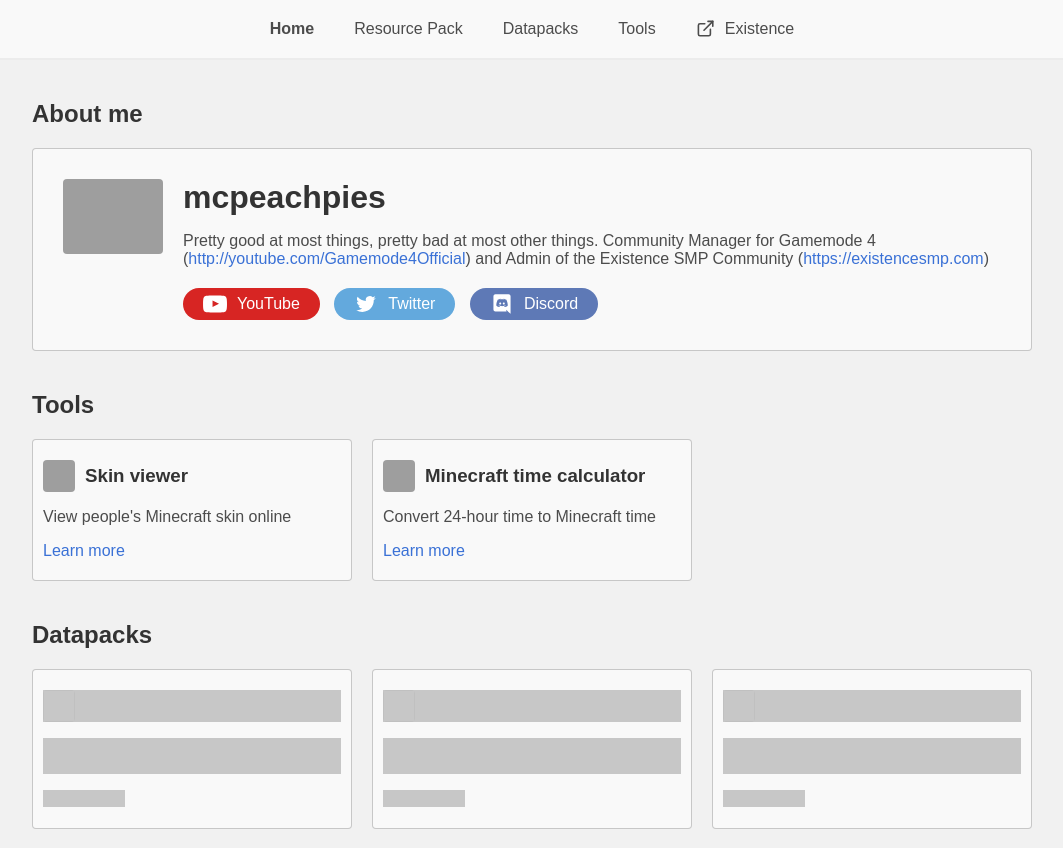
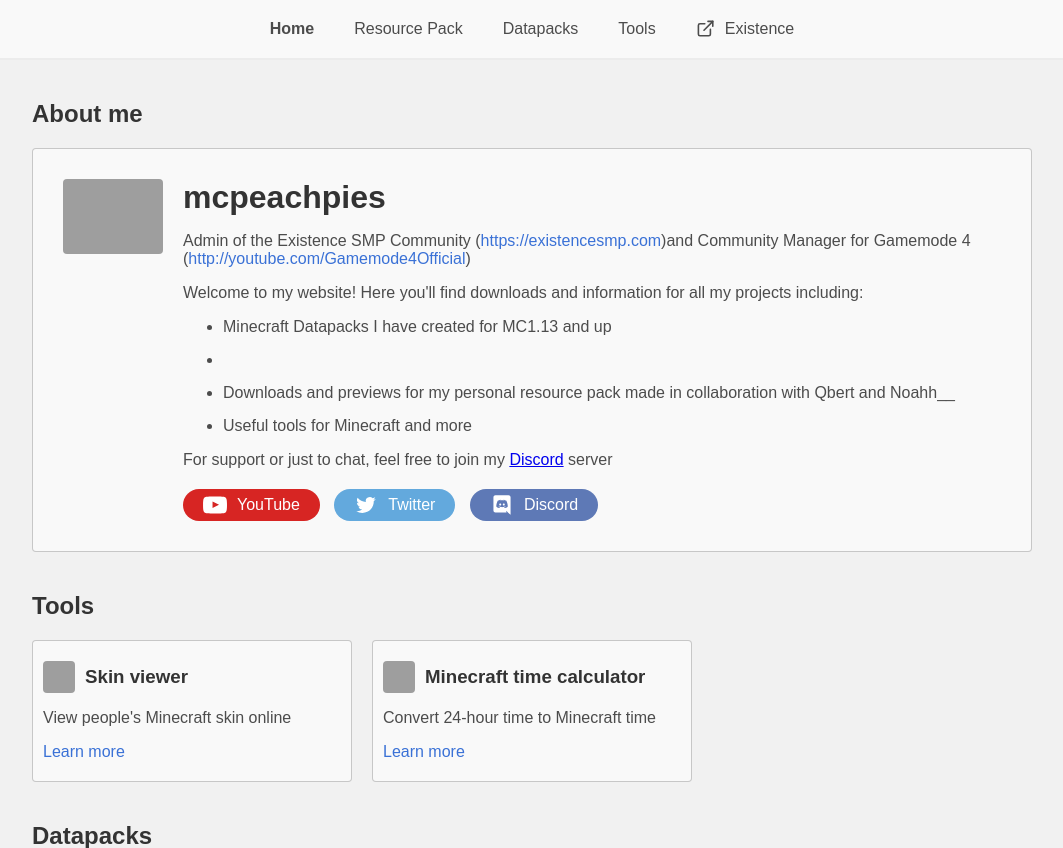
Before and after one commit to mcpeachpies/mcpeachpies-website, a PHP site: page / in a window 1280 px wide. Shown: the part 381-1229 px from the top of the page, without its empty margins (108-1171 px from the left). Run offline with PHP 8.4, Linux system fonts and the light colour scheme; data that the repository does not hold is empty; grey boxes are pictures that could not be loaded.

Commit message:
Added descriptions
Updated descriptions

```diff
--- a/include/start.php
+++ b/include/start.php
@@ -1,9 +1,11 @@
 <!DOCTYPE html>
 <html>
 	<head>
-		<title>Peach site</title>
+		<title>mcpeachpies</title>
 		<link rel="stylesheet" href="/style.css">
+		<link rel="icon" type="image/png" href="/peach.png">
 		<meta name="viewport" content="width=device-width, initial-scale=1, maximum-scale=1, user-scalable=no">
+
 	</head>
 	<body>
 
--- a/index.php
+++ b/index.php
@@ -12,11 +12,19 @@
 				<div class="card large-card about">
 					<div class="profile">
 						<div class="profile-aside">
-							<img src="https://existencesmp.com/images/creators/peach.jpg" alt="mcpeachpies logo" class="peach-icon">
+							<img src="https://yt3.ggpht.com/a/AATXAJzyx-g1k1TLoiDwfrt31PvtaOO1OsbKS8id6Kdk0Q=s100-c-k-c0xffffffff-no-rj-mo" alt="mcpeachpies logo" class="peach-icon">
 						</div>
 						<div class="profile-core">
 							<h1 class="title">mcpeachpies</h1>
-							<p class="about-text">Pretty good at most things, pretty bad at most other things. Community Manager for Gamemode 4 (<a class="read-more" target="_blank" href="http://youtube.com/Gamemode4Officials">http://youtube.com/Gamemode4Official</a>) and Admin of the Existence SMP Community (<a href="https://existencesmp.com" target="_blank" class="read-more">https://existencesmp.com</a>)</p>
+							<p class="about-text">Admin of the Existence SMP Community (<a href="https://existencesmp.com" target="_blank" class="read-more">https://existencesmp.com</a>)and Community Manager for Gamemode 4 (<a class="read-more" target="_blank" href="http://youtube.com/Gamemode4Officials">http://youtube.com/Gamemode4Official</a>)</p>
+							<p class="about-text">Welcome to my website! Here you'll find downloads and information for all my projects including:
+							<ul>
+								<li>Minecraft Datapacks I have created for MC1.13 and up<li/>
+								<li>Downloads and previews for my personal resource pack made in collaboration with Qbert and Noahh__</li>
+								<li>Useful tools for Minecraft and more</li>
+							</ul>
+							For support or just to chat, feel free to join my <a href="https://discord.gg/fZZt5yw" target="_blank">Discord</a> server
+							</p>
 							<div class="social">
 								<a href="https://www.youtube.com/mcpeachpies" target="_blank" class="badge youtube">
 									<svg xmlns="http://www.w3.org/2000/svg" xmlns:xlink="http://www.w3.org/1999/xlink" version="1.1" id="YouTube_Icon" x="0px" y="0px" viewBox="0 0 1024 721" enable-background="new 0 0 1024 721" xml:space="preserve"><path id="Triangle" fill="#D72523" d="M407,493l276-143L407,206V493z"></path><path id="The_Sharpness" opacity="0.12" fill="#420000" d="M407,206l242,161.6l34-17.6L407,206z"></path><g id="Lozenge">	<g>			<path fill="white" d="M1013,156.3c0,0-10-70.4-40.6-101.4C933.6,14.2,890,14,870.1,11.6C727.1,1.3,512.7,1.3,512.7,1.3    h-0.4c0,0-214.4,0-357.4,10.3C135,14,91.4,14.2,52.6,54.9C22,85.9,12,156.3,12,156.3S1.8,238.9,1.8,321.6v77.5    C1.8,481.8,12,564.4,12,564.4s10,70.4,40.6,101.4c38.9,40.7,89.9,39.4,112.6,43.7c81.7,7.8,347.3,10.3,347.3,10.3    s214.6-0.3,357.6-10.7c20-2.4,63.5-2.6,102.3-43.3c30.6-31,40.6-101.4,40.6-101.4s10.2-82.7,10.2-165.3v-77.5    C1023.2,238.9,1013,156.3,1013,156.3z M407,493V206l276,144L407,493z"></path>	</g></g></svg>
--- a/resource-pack/index.php
+++ b/resource-pack/index.php
@@ -9,7 +9,7 @@
 
 			<h2 class="title">Resource pack</h2>
 
-			<p>Lorem ipsum dolor sit amet consectetur adipiscing elit, torquent nullam pretium litora magna. Dui posuere quis ante purus dictumst gravida senectus nunc dignissim aliquam egestas, himenaeos curae vivamus fermentum nostra justo eget nulla lacinia facilisi, tempus sem lobortis magnis cursus tortor semper integer dictum nec.</p>
+			<p>Custom resource made in collaboration with <a href="https://twitter.com/TheQbert" target="_blank">Qbert</a> and <a href="https://www.curseforge.com/members/noahlot/projects" target="_blank">Noah</a></p>
 
 			<h3 class="sub-title">Preview images</h3>
 			<div class="resource-previews">
```
Also changed, not shown: peach.png (added).
